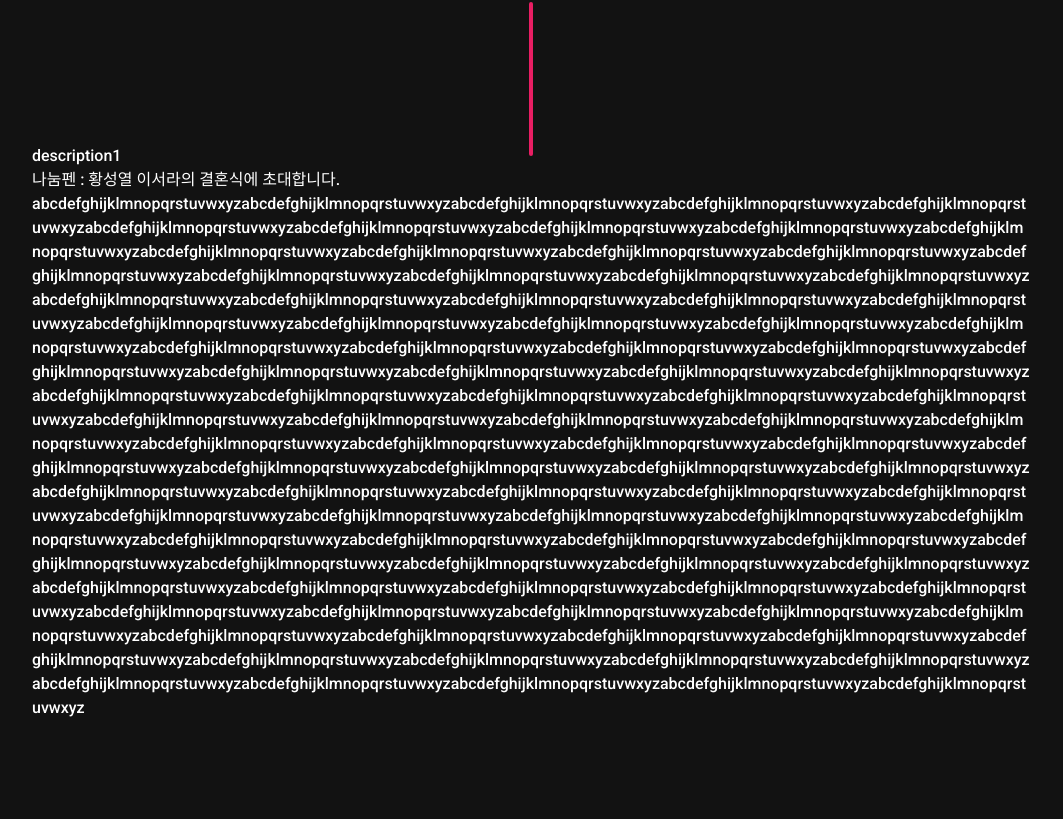
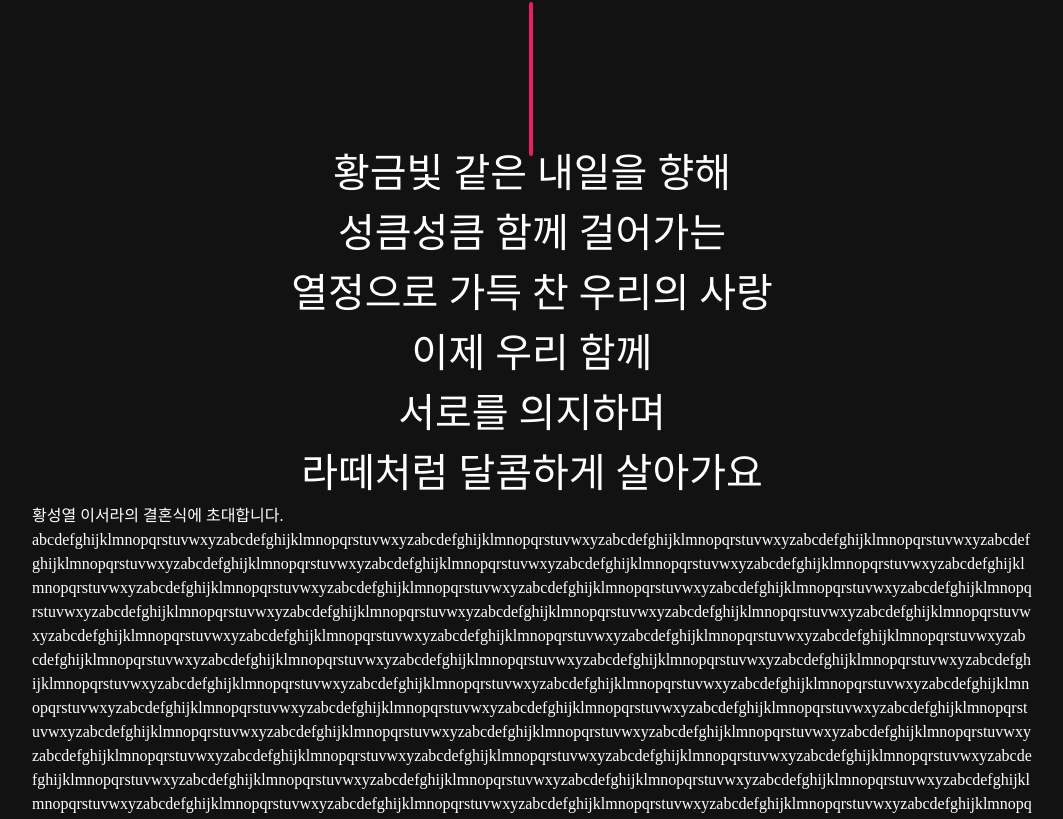
Before and after one commit to HwangSeongYeol/wedding-card, a React (Vite) app: page /#/home in a window 1280 px wide. Shown: the part 856-1675 px from the top of the page, without its empty margins (108-1171 px from the left). Built offline with nearby package versions, Linux system fonts and the light colour scheme; no server answers; a web font is replaced by a local one.

Commit message:
[Fix] 폰트 추가 및 뒤로가기 이슈 해결

```diff
--- a/src/Template.style.ts
+++ b/src/Template.style.ts
@@ -33,7 +33,7 @@ export default {
     max-width: 1000px;
     position: relative;
     padding-bottom: 100px;
-    margin-bottom: 50px;
+    margin-bottom: 100px;
   `,
   colorModeFab: css`
     position: fixed;
--- a/src/Template.tsx
+++ b/src/Template.tsx
@@ -97,7 +97,8 @@ const Template = () => {
         ))
     ) {
       setValue(newValue);
-      navigate(`${newValue}`)
+      navigate(`${newValue}`, { replace: true }) // 뒤로가기 생기지 않게
+      window.scrollTo(0, 0);
     }
   };
 
--- a/src/index.css
+++ b/src/index.css
@@ -7,6 +7,7 @@
   /* color-scheme: light dark; */
   /* color: #213547; */
   /* background-color: #ffffff; */
+
   font-size: 1rem;
 }
 
@@ -15,6 +16,7 @@ body {
   #root {
     display: flex;
     flex-direction: column;
+    height: 100vh;
   }
 }
 
@@ -30,3 +32,11 @@ img {
   font-weight: 400;
   font-style: normal;
 }
+
+@font-face {
+  font-family: "Ownglyph_Dailyokja-Rg";
+  src: url("https://cdn.jsdelivr.net/gh/projectnoonnu/2403@1.0/Ownglyph_Dailyokja-Rg.woff2")
+    format("woff2");
+  font-weight: normal;
+  font-style: normal;
+}
--- a/src/molecules/NameLogo.style.ts
+++ b/src/molecules/NameLogo.style.ts
@@ -11,6 +11,9 @@ export default {
     user-select: none;
     i {
       margin: 0 2px;
+      position: relative;
+      top: 2px;
     }
+    font-family: Ownglyph_Dailyokja-Rg;
   `,
 };
--- a/src/molecules/NameLogo.tsx
+++ b/src/molecules/NameLogo.tsx
@@ -5,11 +5,11 @@ import FavoriteIcon from '@mui/icons-material/Favorite';
 const NameLogo = () => {
   return (
     <Box className="logo-wrapper" css={style.wrapper} sx={{ bgcolor: 'primary.main' }}>
-      <strong>황성열</strong>
+      <span>황성열</span>
       <i>
         <FavoriteIcon fontSize="inherit" />
       </i>
-      <strong>이서라</strong>
+      <span>이서라</span>
     </Box>
   )
 }
--- a/src/pages/Home.style.ts
+++ b/src/pages/Home.style.ts
@@ -35,7 +35,16 @@ export default {
     height: 100vh;
   `,
   description: css`
+    font-family: "Ownglyph_Dailyokja-Rg";
     word-break: break-all;
+  `,
+  description1: css`
+    font-family: "Ownglyph_Dailyokja-Rg";
+    font-size: 2.5rem;
+    word-break: break-all;
+    display: flex;
+    justify-content: center;
+    text-align: center;
   `,
   verticalWrapper: css`
     position: relative;
--- a/src/pages/Home.tsx
+++ b/src/pages/Home.tsx
@@ -1,4 +1,4 @@
-import { Box, Divider } from "@mui/material";
+import { Box } from "@mui/material";
 import style from "./Home.style"
 import pic4935 from "@src/assets/pictures/SOK_4935.jpg"
 
@@ -18,11 +18,18 @@ const Home = () => {
       <hr css={style.vertical} />
     </Box>
 
-    <span css={style.description}>description1</span>
+    <span css={style.description1}>
+      황금빛 같은 내일을 향해 <br />
+      성큼성큼 함께 걸어가는<br />
+      열정으로 가득 찬 우리의 사랑<br />
+      이제 우리 함께<br />
+      서로를 의지하며<br />
+      라떼처럼 달콤하게 살아가요<br />
+    </span>
     <span
       css={style.description}
     >
-      {'나눔펜 : 황성열 이서라의 결혼식에 초대합니다.'}
+      {'황성열 이서라의 결혼식에 초대합니다.'}
     </span>
     <span
       css={style.description}
--- a/src/pages/Photos.style.ts
+++ b/src/pages/Photos.style.ts
@@ -9,12 +9,12 @@ export default {
   photoWrapper: css`
     display: flex;
     flex-direction: column;
-    gap: 5px;
+    gap: 15px;
     justify-content: center;
     overflow: hidden;
     img {
       object-fit: contain;
-      /* height: calc(100vh); */
+      max-height: calc(100vh);
     }
   `,
 };
```
